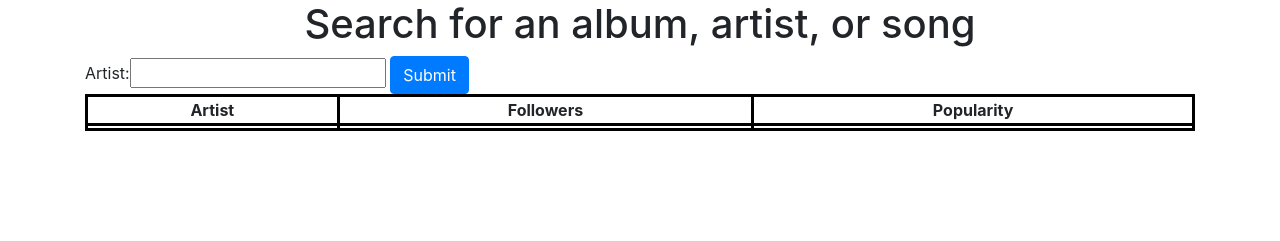
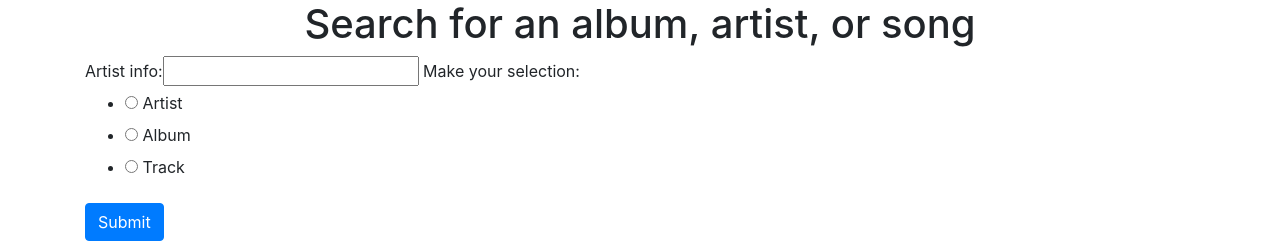
Before and after one commit to logunlaja26/RandomSongFinderApp, a Django app: page /search/ in a window 1280 px wide. Shown: the top 241 px of the page. Run offline with Django 3.2, Linux system fonts and the light colour scheme; lists and menus that the app fills with data are empty; some libraries are stand-ins or nearby versions.

Commit message:
Added radio buttons in search page

```diff
--- a/randomSongApp/forms.py
+++ b/randomSongApp/forms.py
@@ -1,7 +1,14 @@
 from django import forms
 
 
+select_choice = [
+    ('artist','Artist'),
+    ('album','Album'),
+    ('track','Track'),
+]
+
 class searchForm(forms.Form):
-    Artist = forms.CharField()
+    Artist_Info = forms.CharField()
     #Album = forms.CharField()
     #Song = forms.CharField()
+    selected_radio = forms.CharField(label='Make your selection',widget=forms.RadioSelect(choices=select_choice))
--- a/randomSongApp/views.py
+++ b/randomSongApp/views.py
@@ -27,6 +27,7 @@
         if not form.is_valid():
             return render(request,'randomSongApp/searchpage.html',{'form': searchForm()})
         url_safe_artist = request.POST["Artist"]
+        #url_safe_artist = request.POST("select_choice")
         url = f'https://api.spotify.com/v1/search?q={url_safe_artist}&type=artist'
         headers = {
             'Accept': 'application/json',
@@ -41,8 +42,24 @@
             'artist_popularity': (results[0]["popularity"])
         }
 
-        pprint(results)
-        print(type(results))
-        #print(results[0]["name"])
-        #print(results[0]["followers"]["total"])
+        #pprint(results)
+        #print(type(results))
     return render(request,'randomSongApp/searchpage.html',{'form':searchForm(),'context':context})
+
+    def getAlbum(request):
+        if request.method == "POST":
+            auth_url = 'https://accounts.spotify.com/api/token'
+            payload = {'grant_type':'client_credentials','client_id': '2f9fe9c1bb0f44fbaa27e0b1addc958d' ,'client_secret': 'dba5b3924f5f4ee2a6b582a0a70ad270'}
+            r = requests.post(auth_url, data=payload)
+            access_token = (r.json())['access_token']
+
+            form = searchForm(request.POST)
+            if not form.is_valid():
+                return render(request,'randomSongApp/searchpage.html',{'form': searchForm()})
+
+            url = 'https://api.spotify.com/v1/search?q=The+Massacre&type=artist'
+            headers = {
+                'Accept': 'application/json',
+                'Authorization': 'Bearer %s' %access_token
+            }
+            print('-- Headers %s--'%headers)
--- a/templates/randomSongApp/searchpage.html
+++ b/templates/randomSongApp/searchpage.html
@@ -10,7 +10,7 @@
   <body>
     <h1>Search for an album, artist, or song</h1>
     <div class="container">
-      <form method="post" action="artist">
+      <form method="post" action="artist" name="select_choice">
         {{form}}
         {% csrf_token %}
         <input type="submit" class="btn btn-primary" value="Submit">
@@ -28,9 +28,7 @@
         <td>{{ context.artist_followers }}</td>
         <td>{{ context.artist_popularity }}</td>
       </tr>
-
     </table>
 
-    </div>
   </body>
 </html>
```
